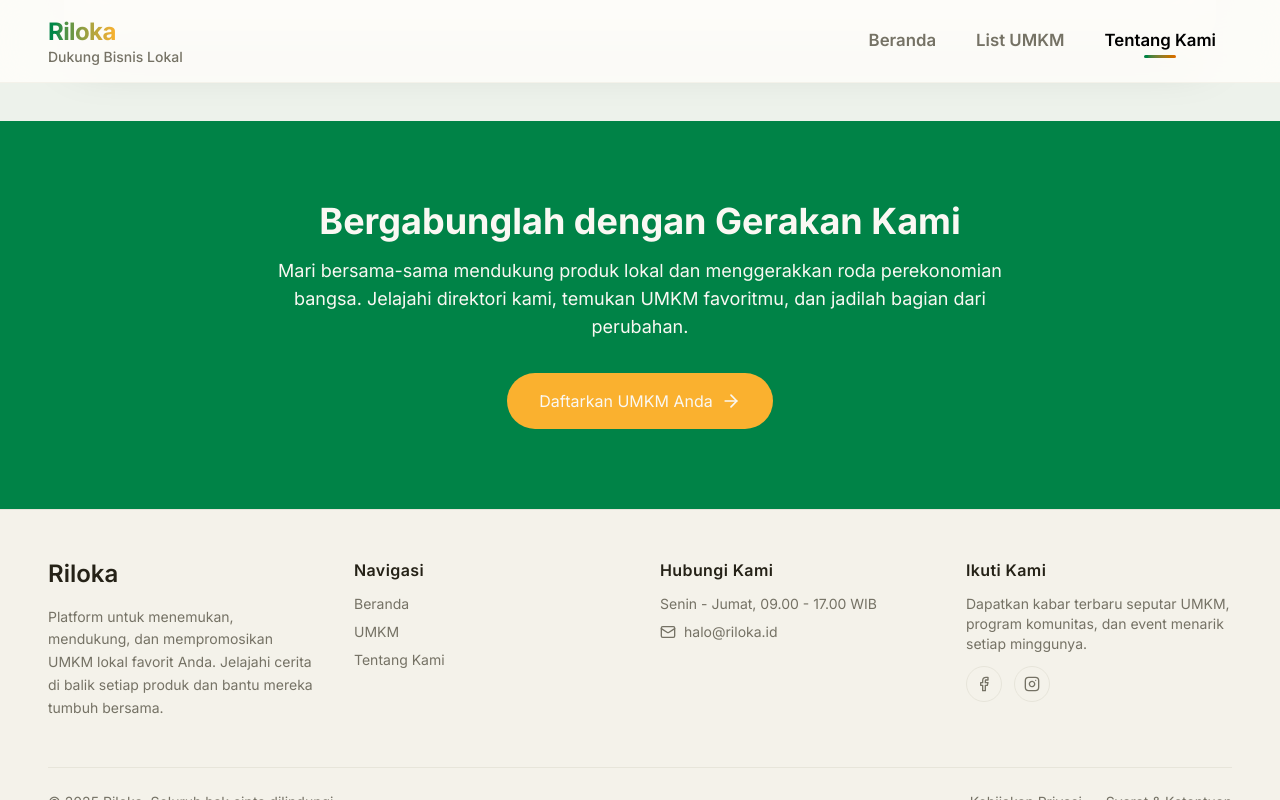
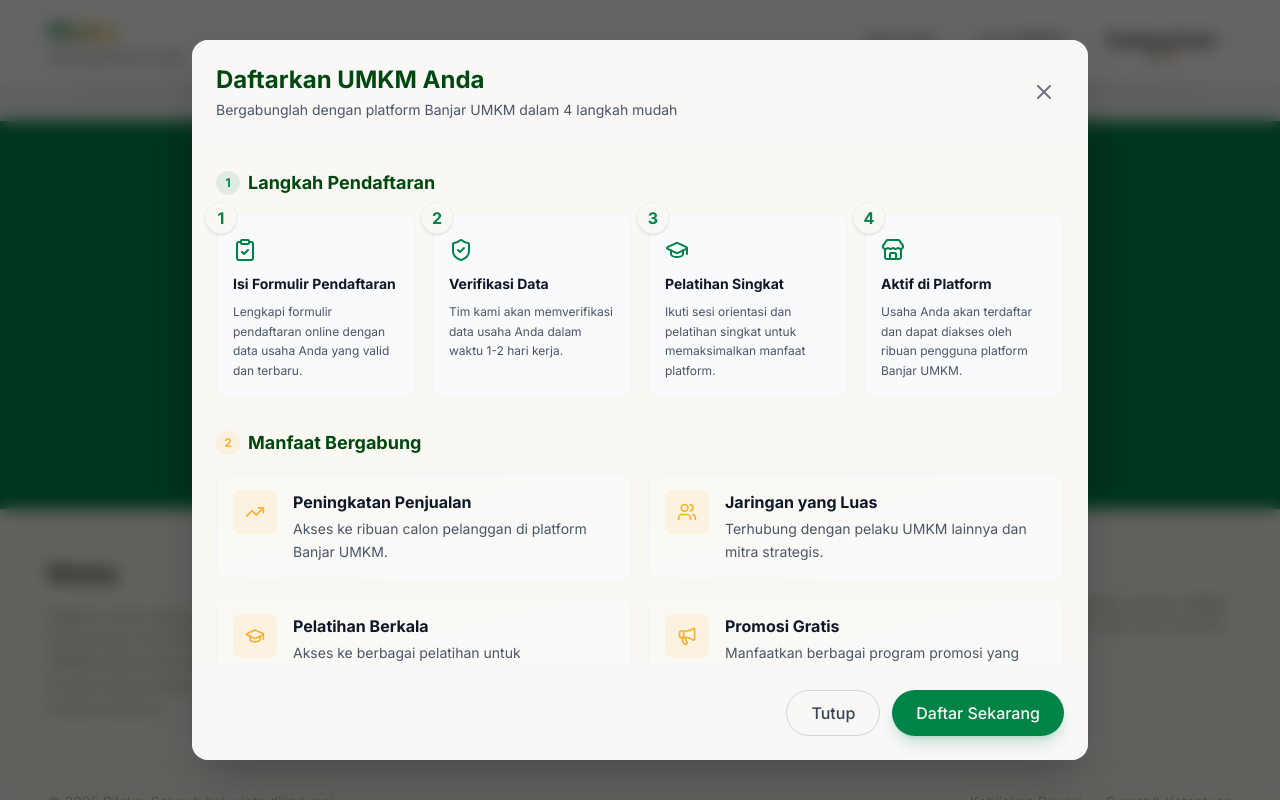
Before and after one commit to mwhehe30/Riloka, a Next.js app: page /tentang in a window 1280 px wide. Both pictures are taken after a click on the button "Daftarkan UMKM Anda". Shown: the part 3484-4284 px from the top of the page. Built offline with nearby package versions, Linux system fonts and the light colour scheme.

Commit message:
add modal regis

```diff
--- a/app/tentang/page.jsx
+++ b/app/tentang/page.jsx
@@ -1,6 +1,7 @@
 'use client';
 
 import MapSection from '@/components/MapSection';
+import RegistrationModal from '@/components/RegistrationModal';
 import {
   ArrowRight,
   CheckCircle,
@@ -14,10 +15,17 @@
   TrendingUp,
   Users,
 } from 'lucide-react';
+import { useState } from 'react';
 
 const Page = () => {
+  const [isModalOpen, setIsModalOpen] = useState(false);
+
   return (
     <main className='min-h-screen bg-white pt-20'>
+      <RegistrationModal
+        isOpen={isModalOpen}
+        onClose={() => setIsModalOpen(false)}
+      />
       {/* Improved Hero Section */}
       <section className='relative min-h-[80vh] flex items-center justify-center overflow-hidden'>
         {/* Background Gradient */}
@@ -269,7 +277,7 @@
                         desc: 'Membangun brand awareness produk UMKM Kota Banjar',
                       },
                       {
-                        goal: '1 Lapangan Kerja',
+                        goal: 'Lapangan Kerja',
                         desc: 'Menciptakan lapangan kerja melalui pengembangan UMKM',
                       },
                       {
@@ -450,7 +458,10 @@
           perekonomian bangsa. Jelajahi direktori kami, temukan UMKM favoritmu,
           dan jadilah bagian dari perubahan.
         </p>
-        <button className='bg-secondary text-white px-8 py-4 rounded-full max-w-max hover:-translate-y-1 hover:shadow-md transition-all duration-200 hover:bg-secondary-dark flex items-center gap-2 group mx-auto'>
+        <button
+          onClick={() => setIsModalOpen(true)}
+          className='bg-secondary text-white px-8 py-4 rounded-full max-w-max hover:-translate-y-1 hover:shadow-md transition-all duration-200 hover:bg-secondary-dark flex items-center gap-2 group mx-auto'
+        >
           Daftarkan UMKM Anda
           <ArrowRight className='size-5 group-hover:translate-x-1 transition-transform duration-200' />
         </button>
--- /dev/null
+++ b/components/RegistrationModal.jsx
@@ -0,0 +1,241 @@
+'use client';
+
+import {
+  ClipboardCheck,
+  Clock,
+  GraduationCap,
+  Mail,
+  Megaphone,
+  Phone,
+  ShieldCheck,
+  Store,
+  TrendingUp,
+  Users,
+  X,
+} from 'lucide-react';
+import { useEffect, useState } from 'react';
+import { createPortal } from 'react-dom';
+
+const RegistrationModal = ({ isOpen, onClose }) => {
+  const [mounted, setMounted] = useState(false);
+
+  useEffect(() => {
+    setMounted(true);
+    if (isOpen) {
+      document.body.style.overflow = 'hidden';
+    } else {
+      document.body.style.overflow = 'unset';
+    }
+    return () => {
+      document.body.style.overflow = 'unset';
+    };
+  }, [isOpen]);
+
+  if (!mounted || !isOpen) return null;
+
+  const steps = [
+    {
+      icon: ClipboardCheck,
+      title: 'Isi Formulir Pendaftaran',
+      desc: 'Lengkapi formulir pendaftaran online dengan data usaha Anda yang valid dan terbaru.',
+    },
+    {
+      icon: ShieldCheck,
+      title: 'Verifikasi Data',
+      desc: 'Tim kami akan memverifikasi data usaha Anda dalam waktu 1-2 hari kerja.',
+    },
+    {
+      icon: GraduationCap,
+      title: 'Pelatihan Singkat',
+      desc: 'Ikuti sesi orientasi dan pelatihan singkat untuk memaksimalkan manfaat platform.',
+    },
+    {
+      icon: Store,
+      title: 'Aktif di Platform',
+      desc: 'Usaha Anda akan terdaftar dan dapat diakses oleh ribuan pengguna platform Banjar UMKM.',
+    },
+  ];
+
+  const benefits = [
+    {
+      icon: TrendingUp,
+      title: 'Peningkatan Penjualan',
+      desc: 'Akses ke ribuan calon pelanggan di platform Banjar UMKM.',
+    },
+    {
+      icon: Users,
+      title: 'Jaringan yang Luas',
+      desc: 'Terhubung dengan pelaku UMKM lainnya dan mitra strategis.',
+    },
+    {
+      icon: GraduationCap,
+      title: 'Pelatihan Berkala',
+      desc: 'Akses ke berbagai pelatihan untuk meningkatkan kapasitas usaha.',
+    },
+    {
+      icon: Megaphone,
+      title: 'Promosi Gratis',
+      desc: 'Manfaatkan berbagai program promosi yang disediakan platform.',
+    },
+  ];
+
+  return createPortal(
+    <div className='fixed inset-0 z-50 flex items-center justify-center p-4 sm:p-6'>
+      <div
+        className='absolute inset-0 bg-black/60 backdrop-blur-sm transition-opacity'
+        onClick={onClose}
+      />
+      <div className='relative w-full max-w-4xl bg-white rounded-2xl shadow-2xl overflow-hidden max-h-[90vh] flex flex-col animate-in fade-in zoom-in-95 duration-200'>
+        {/* Header */}
+        <div className='flex items-center justify-between p-6 border-b border-gray-100 bg-gray-50/50'>
+          <div>
+            <h2 className='text-2xl font-bold text-primary-dark'>
+              Daftarkan UMKM Anda
+            </h2>
+            <p className='text-gray-600 text-sm mt-1'>
+              Bergabunglah dengan platform Banjar UMKM dalam 4 langkah mudah
+            </p>
+          </div>
+          <button
+            onClick={onClose}
+            className='p-2 hover:bg-gray-100 rounded-full transition-colors text-gray-500 hover:text-gray-700'
+          >
+            <X className='size-6' />
+          </button>
+        </div>
+
+        {/* Scrollable Content */}
+        <div className='overflow-y-auto p-6 space-y-8 scrollbar-thin scrollbar-thumb-primary scrollbar-track-white'>
+          {/* Steps Section */}
+          <section>
+            <h3 className='text-lg font-bold text-primary-dark mb-4 flex items-center gap-2'>
+              <span className='flex items-center justify-center w-6 h-6 rounded-full bg-primary/10 text-primary text-xs'>
+                1
+              </span>
+              Langkah Pendaftaran
+            </h3>
+            <div className='grid grid-cols-1 md:grid-cols-2 lg:grid-cols-4 gap-4'>
+              {steps.map((step, idx) => (
+                <div
+                  key={idx}
+                  className='bg-gray-50 p-4 rounded-xl border border-gray-100 relative group hover:border-primary/20 transition-colors'
+                >
+                  <div className='absolute -top-3 -left-3 w-8 h-8 bg-white rounded-full border border-gray-100 flex items-center justify-center font-bold text-primary shadow-sm group-hover:scale-110 transition-transform'>
+                    {idx + 1}
+                  </div>
+                  <div className='mb-3 mt-2 text-primary'>
+                    <step.icon className='size-6' />
+                  </div>
+                  <h4 className='font-bold text-gray-900 mb-2 text-sm'>
+                    {step.title}
+                  </h4>
+                  <p className='text-xs text-gray-600 leading-relaxed'>
+                    {step.desc}
+                  </p>
+                </div>
+              ))}
+            </div>
+          </section>
+
+          {/* Benefits Section */}
+          <section>
+            <h3 className='text-lg font-bold text-primary-dark mb-4 flex items-center gap-2'>
+              <span className='flex items-center justify-center w-6 h-6 rounded-full bg-secondary/10 text-secondary text-xs'>
+                2
+              </span>
+              Manfaat Bergabung
+            </h3>
+            <div className='grid grid-cols-1 sm:grid-cols-2 gap-4'>
+              {benefits.map((benefit, idx) => (
+                <div
+                  key={idx}
+                  className='flex gap-4 p-4 rounded-xl bg-gradient-to-br from-white to-gray-50 border border-gray-100 hover:shadow-md transition-shadow'
+                >
+                  <div className='shrink-0 p-3 bg-secondary/10 rounded-lg h-fit'>
+                    <benefit.icon className='size-5 text-secondary' />
+                  </div>
+                  <div>
+                    <h4 className='font-bold text-gray-900 mb-1'>
+                      {benefit.title}
+                    </h4>
+                    <p className='text-sm text-gray-600 leading-relaxed'>
+                      {benefit.desc}
+                    </p>
+                  </div>
+                </div>
+              ))}
+            </div>
+          </section>
+
+          {/* Contact Section */}
+          <section className='bg-primary/5 rounded-xl p-6 border border-primary/10'>
+            <h3 className='text-lg font-bold text-primary-dark mb-4'>
+              Butuh bantuan? Hubungi tim kami:
+            </h3>
+            <div className='grid grid-cols-1 sm:grid-cols-3 gap-6'>
+              <div className='flex items-center gap-3'>
+                <div className='p-2 bg-white rounded-full shadow-sm text-primary'>
+                  <Phone className='size-5' />
+                </div>
+                <div>
+                  <div className='text-xs text-gray-500 font-medium'>
+                    Telepon
+                  </div>
+                  <div className='font-semibold text-gray-900'>
+                    (0265) 741234
+                  </div>
+                </div>
+              </div>
+              <div className='flex items-center gap-3'>
+                <div className='p-2 bg-white rounded-full shadow-sm text-primary'>
+                  <Mail className='size-5' />
+                </div>
+                <div>
+                  <div className='text-xs text-gray-500 font-medium'>Email</div>
+                  <div className='font-semibold text-gray-900'>
+                    halo@riloka.id
+                  </div>
+                </div>
+              </div>
+              <div className='flex items-center gap-3'>
+                <div className='p-2 bg-white rounded-full shadow-sm text-primary'>
+                  <Clock className='size-5' />
+                </div>
+                <div>
+                  <div className='text-xs text-gray-500 font-medium'>
+                    Jam Operasional
+                  </div>
+                  <div className='font-semibold text-gray-900'>
+                    Senin-Jumat, 09:00-17:00
+                  </div>
+                </div>
+              </div>
+            </div>
+          </section>
+        </div>
+
+        {/* Footer Actions */}
+        <div className='p-6 border-t border-gray-100 bg-gray-50/50 flex justify-end gap-3'>
+          <button
+            onClick={onClose}
+            className='px-6 py-2.5 rounded-full border border-gray-300 text-gray-700 font-medium hover:bg-gray-100 transition-colors'
+          >
+            Tutup
+          </button>
+          <button
+            onClick={() => {
+              // Handle registration action
+              onClose();
+            }}
+            className='px-6 py-2.5 rounded-full bg-primary text-white font-medium hover:bg-primary-dark transition-colors shadow-lg shadow-primary/20'
+          >
+            Daftar Sekarang
+          </button>
+        </div>
+      </div>
+    </div>,
+    document.body
+  );
+};
+
+export default RegistrationModal;
```
